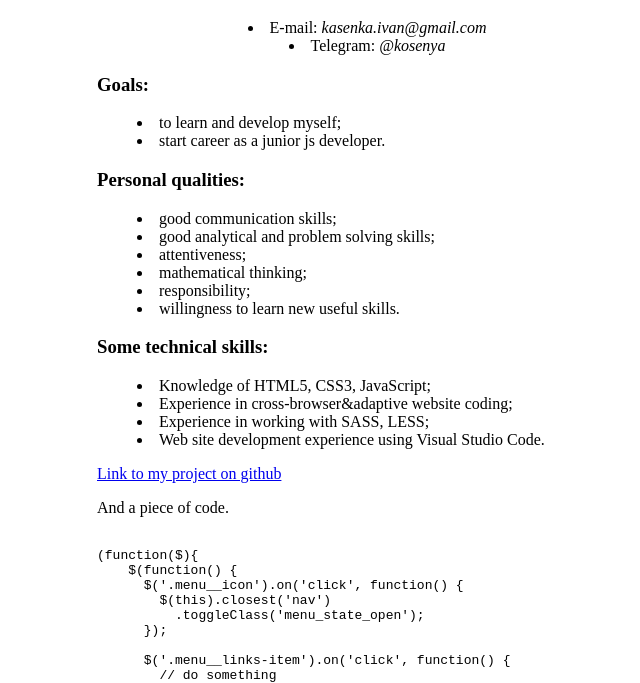
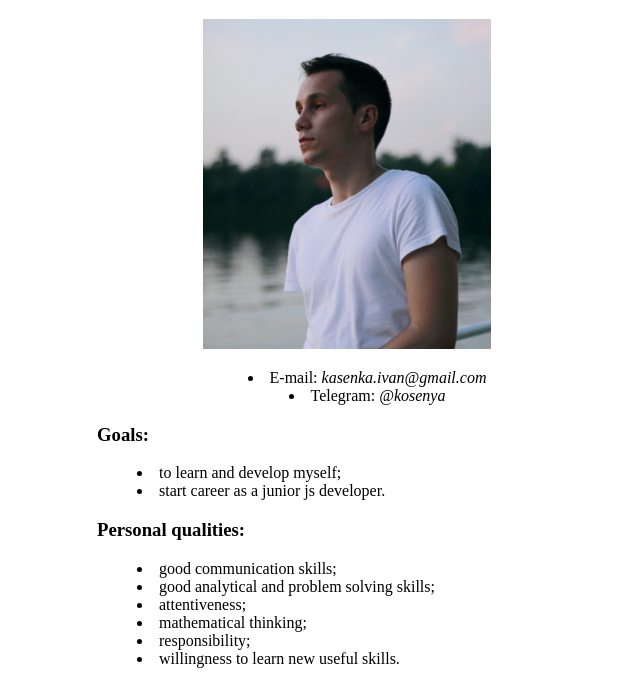
Before and after one commit to ivakos/rsschool-cv_0stage, a plain HTML site: page index.html in a window 1280 px wide. Shown: the part 61-744 px from the top of the page, without its empty margins (293-933 px from the left). Drawn offline with Linux system fonts and the light colour scheme.

Commit message:
feat: add avatar

```diff
--- a/index.html
+++ b/index.html
@@ -10,6 +10,7 @@
 <body>
     <header>
         <h1><b>Ivan Kasenka</b></h1>
+        <img src="avatar.jpg" height=330 width=288 alt="Ivan Kasenka">
         <ul>
             <li>
                 E-mail: <i>kasenka.ivan@gmail.com</i>
```
Also changed, not shown: avatar.jpg (added).
